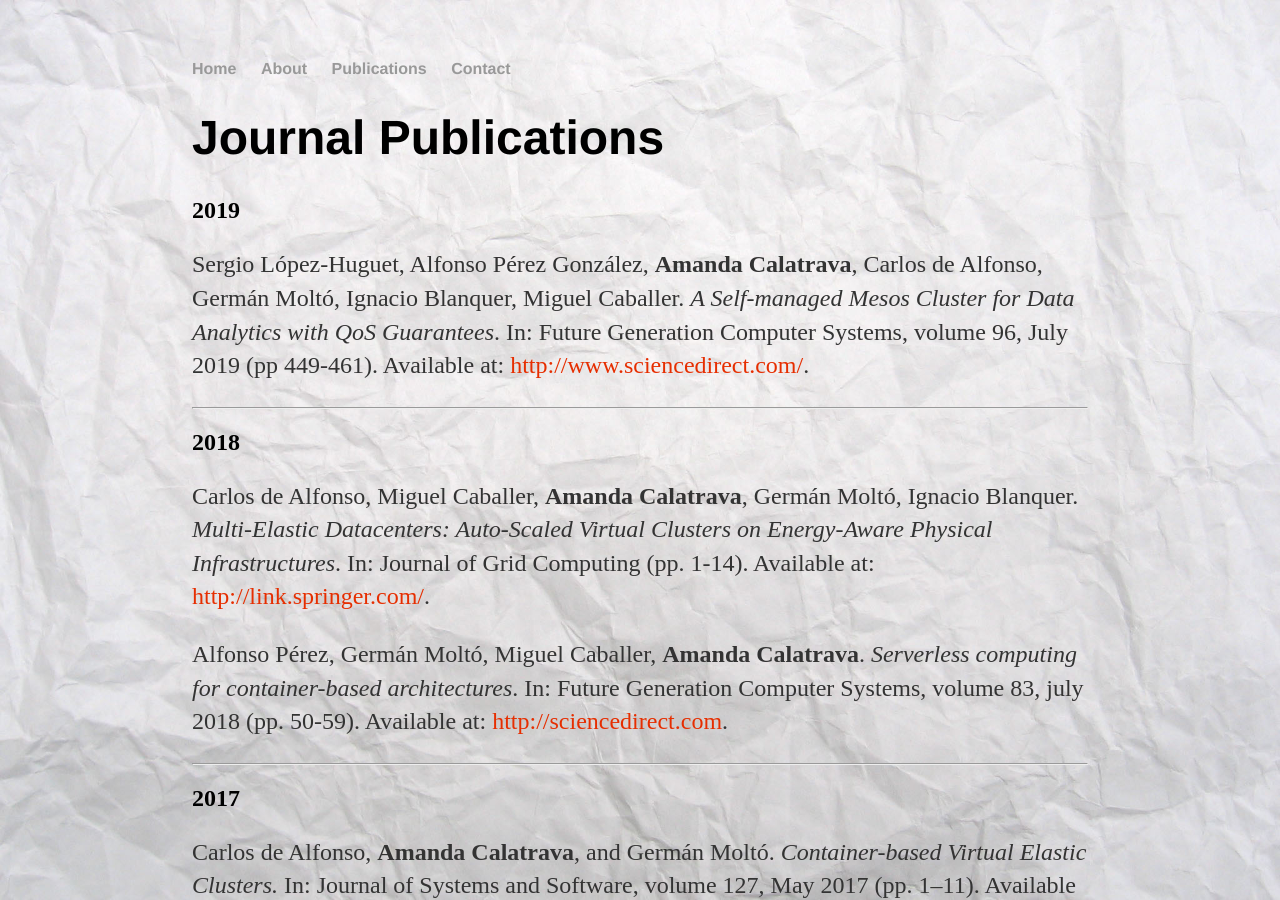
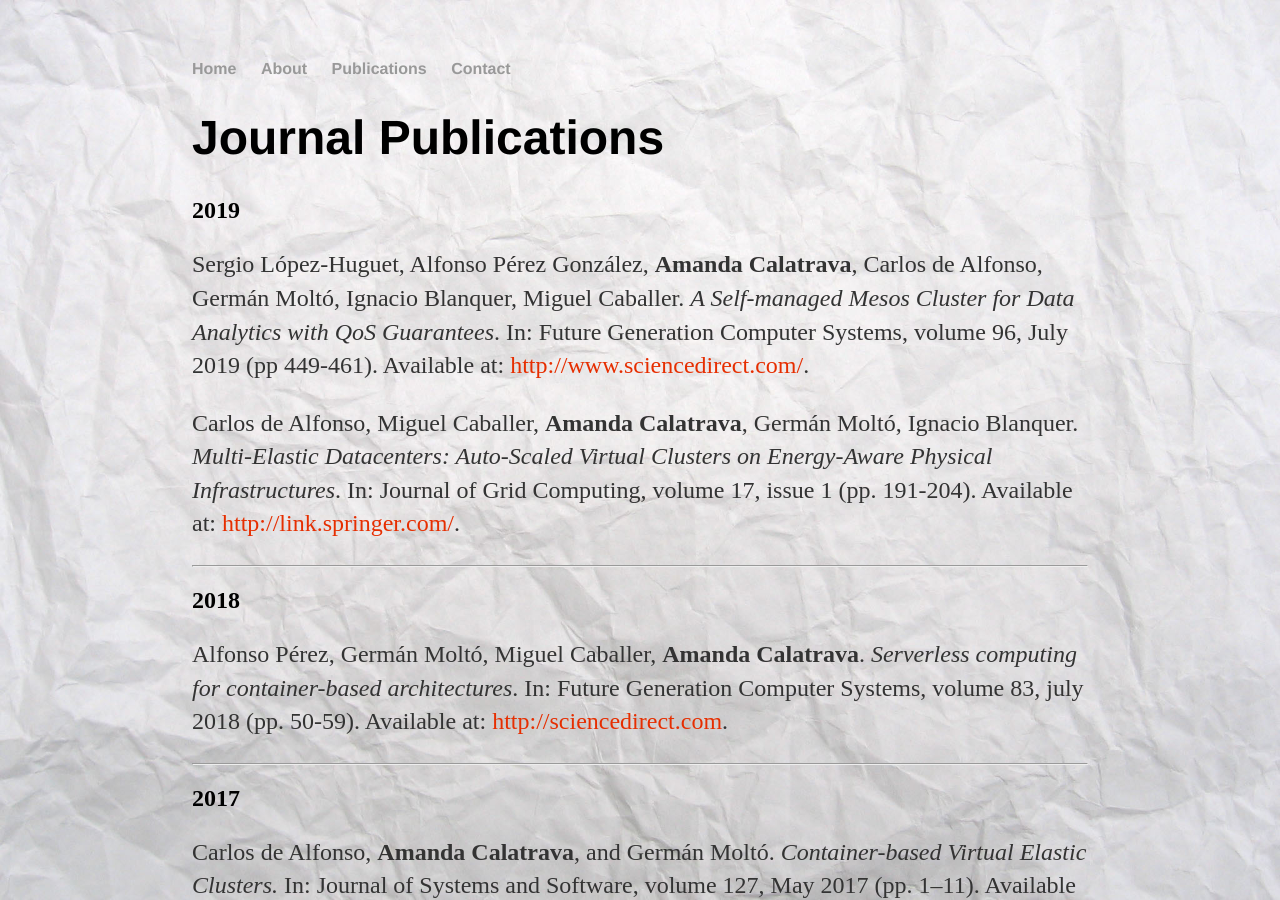
Before and after one commit to amcaar/amcaar.github.io, a Jekyll site: the page built from cv/index.html, in a window 1280 px wide and 900 px high. Built offline with Jekyll 4.4.1, drawn with Linux system fonts in a browser that asks for light colours.

Commit message:
Update index.html

```diff
--- a/cv/index.html
+++ b/cv/index.html
@@ -12,14 +12,15 @@ title: Publications of Amanda Calatrava
 			<em>A Self-managed Mesos Cluster for Data Analytics with QoS Guarantees</em>.
 			In: Future Generation Computer Systems, volume 96, July 2019 (pp 449-461). Available at:
 			<a class="link" href="https://www.sciencedirect.com/science/article/pii/S0167739X18311087?via%3Dihub">http://www.sciencedirect.com/</a>.</p>
+
+		<p>Carlos de Alfonso, Miguel Caballer, <strong>Amanda Calatrava</strong>, Germán Moltó, Ignacio Blanquer.
+			<em>Multi-Elastic Datacenters: Auto-Scaled Virtual Clusters on Energy-Aware Physical Infrastructures</em>.
+			In: Journal of Grid Computing, volume 17, issue 1 (pp. 191-204). Available at:
+			<a class="link" href="http://link.springer.com/article/10.1007/s10723-018-9449-z">http://link.springer.com/</a>.</p>
+
 		<hr>
 
 		<h2>2018</h2>
-		<p>Carlos de Alfonso, Miguel Caballer, <strong>Amanda Calatrava</strong>, Germán Moltó, Ignacio Blanquer.
-			<em>Multi-Elastic Datacenters: Auto-Scaled Virtual Clusters on Energy-Aware Physical Infrastructures</em>.
-			In: Journal of Grid Computing (pp. 1-14). Available at:
-			<a class="link" href="http://link.springer.com/article/10.1007/s10723-018-9449-z">http://link.springer.com/</a>.</p>
-
 		<p>Alfonso Pérez, Germán Moltó, Miguel Caballer, <strong>Amanda Calatrava</strong>.
 			<em>Serverless computing for container-based architectures</em>.
 			In: Future Generation Computer Systems, volume 83, july 2018 (pp. 50-59). Available at:
```
